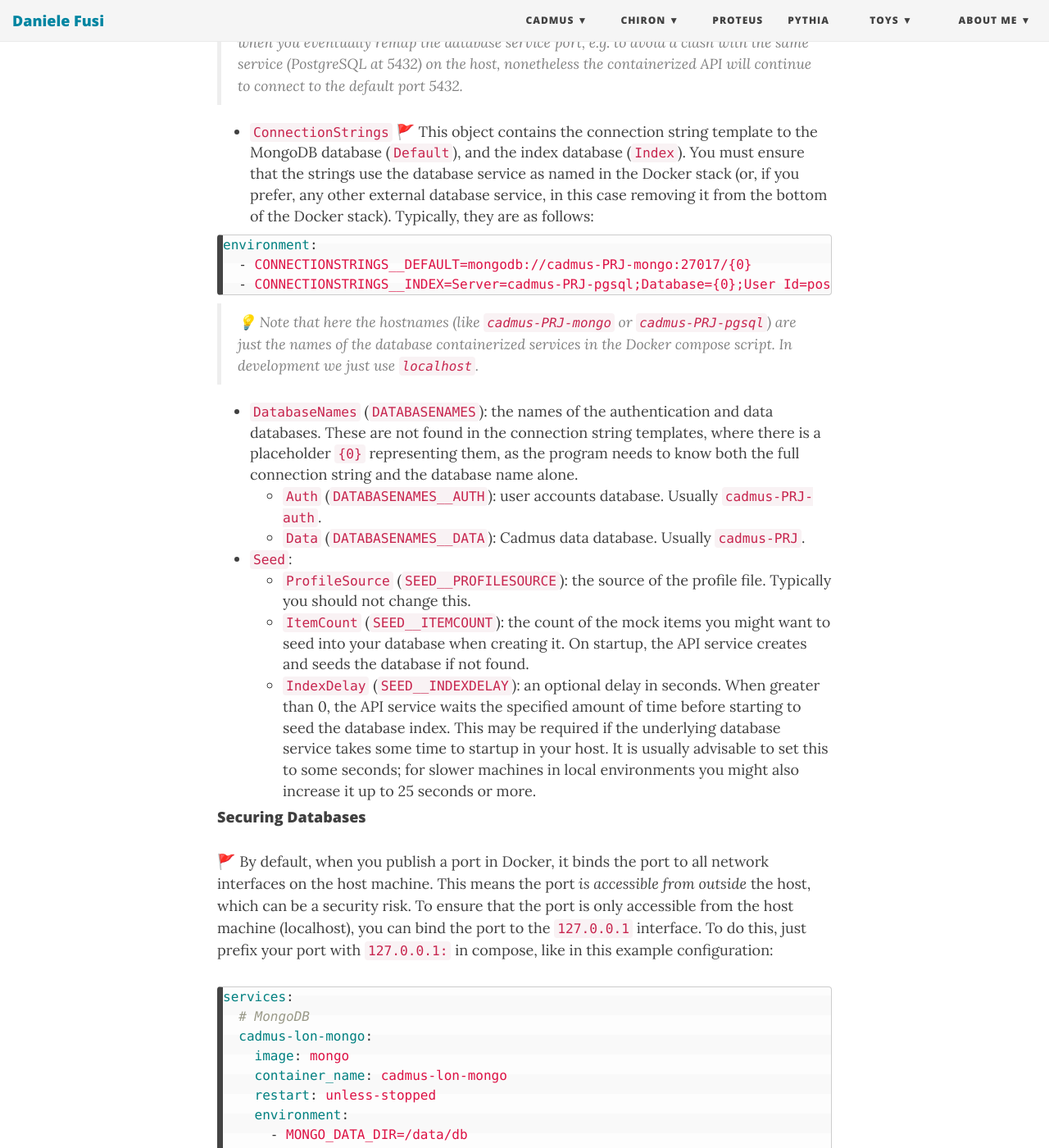
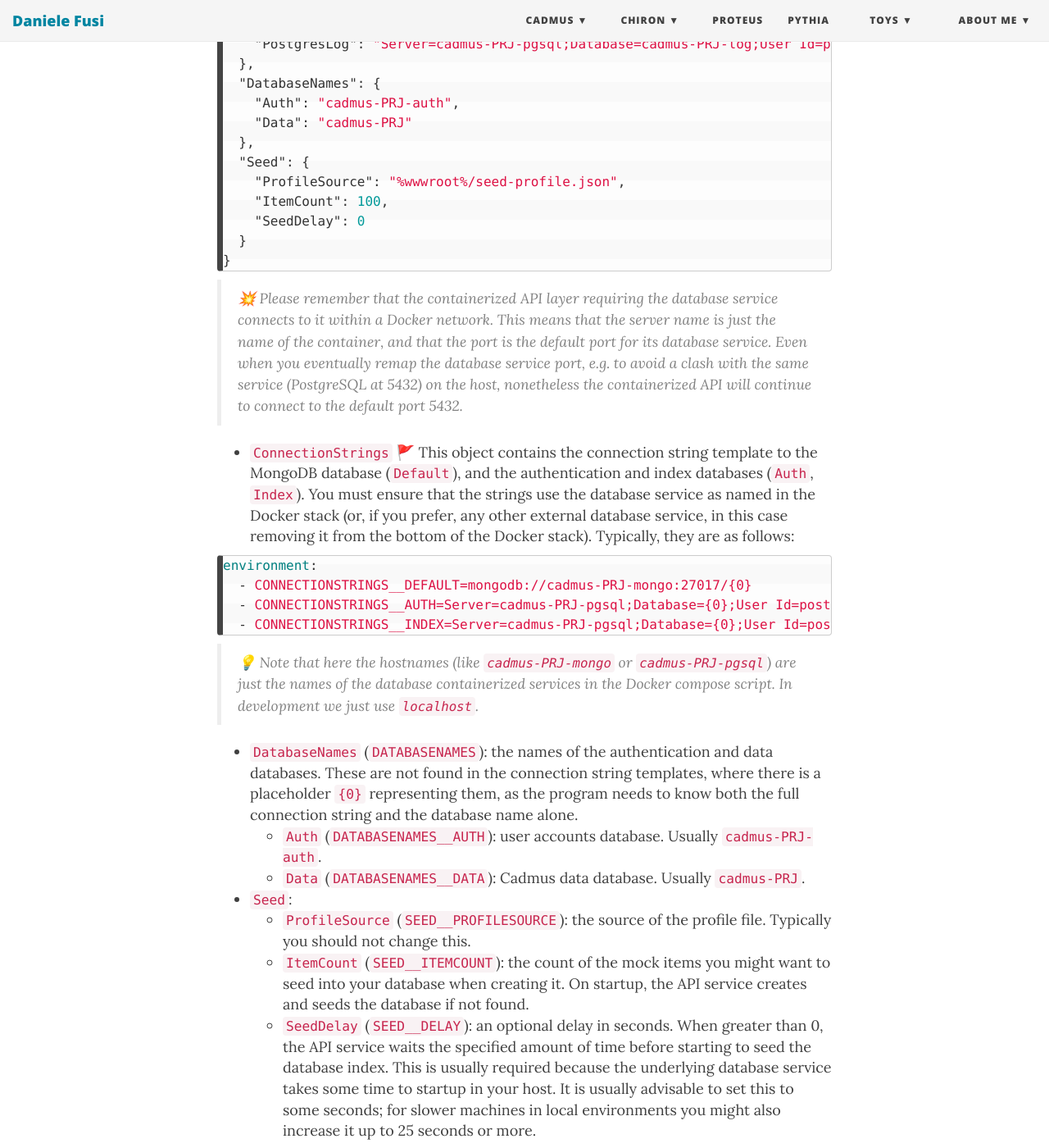
Before and after one commit to Myrmex/overview, a Jekyll site: the page built from cadmus/dev/deploy/hosting.md, in a window 1280 px wide and 1400 px high, scrolled down 10695 px. Shown: the whole window at 82% size. Built offline with Jekyll 4.4.1, drawn with Linux system fonts in a browser that asks for light colours; nearby versions of some CDN libraries; some of the changed text lies outside the part shown.

Commit message:
Update hosting.md

````diff
--- a/cadmus/dev/deploy/hosting.md
+++ b/cadmus/dev/deploy/hosting.md
@@ -129,14 +130,15 @@
 {
   "ConnectionStrings": {
     "Default": "mongodb://localhost:27017/{0}",
-    "Index": "Server=localhost;Database={0};Uid=root;Pwd=mysql;"
+    "Auth": "Server=localhost;Database={0};User Id=postgres;Password=postgres;Include Error Detail=True",
+    "Index": "Server=localhost;Database={0};User Id=postgres;Password=postgres;Include Error Detail=True"
   }
 }
 ```
 
-The path to the `Default` connection property will be `CONNECTIONSTRINGS__DEFAULT` (notice the 2 underscores between its words). This is the name of the environment variable to set for overriding the value of this setting.
+In this context, the path to the `Default` connection property will be `CONNECTIONSTRINGS__DEFAULT` (notice the 2 underscores between its words). This is the name of the environment variable to set for overriding the value of this setting.
 
-When using arrays, use the index of each item in it to refer to that item. So, in an array like this:
+💡 When dealing with _arrays_ in settings, use the index of each item in it to refer to that item. So, in an array like this:
 
 ```json
 "AllowedOrigins": [
@@ -214,6 +216,19 @@
 
 - `Issuer` (`JWT__ISSUER`): the issuer URI.
 - `Audience` (`JWT__AUDIENCE`): the audience URI.
+
+#### Rate Limiting
+
+Cadmus API also provides a rate limiting mechanism, which by default is _not_ enabled. If you want to enable it, ensure to carefully calculate the parameters so that you don't cause unwanted service denials. The default settings are:
+
+```json
+"RateLimit": {
+  "IsDisabled": true,
+  "PermitLimit": 100,
+  "QueueLimit": 0,
+  "TimeWindow": "00:01:00"
+},
+```
 
 #### Server
 
@@ -311,8 +326,9 @@
 ```json
 {
   "ConnectionStrings": {
-    "Default": "mongodb://cadmus-PRJ-mongo:27017/{0}",
-    "Index": "Server=cadmus-PRJ-pgsql;Database={0};User Id=postgres;Password=postgres;Include Error Detail=True",
+    "Default": "mongodb://localhost:27017/{0}",
+    "Auth": "Server=localhost;Database={0};User Id=postgres;Password=postgres;Include Error Detail=True",
+    "Index": "Server=localhost;Database={0};User Id=postgres;Password=postgres;Include Error Detail=True",
     "MongoLog": "mongodb://cadmus-PRJ-mongo:27017/cadmus-PRJ-log",
     "PostgresLog": "Server=cadmus-PRJ-pgsql;Database=cadmus-PRJ-log;User Id=postgres;Password=postgres;Include Error Detail=True"
   },
@@ -323,18 +339,19 @@
   "Seed": {
     "ProfileSource": "%wwwroot%/seed-profile.json",
     "ItemCount": 100,
-    "IndexDelay": 0
+    "SeedDelay": 0
   }
 }
 ```
 
 >💥 Please remember that the containerized API layer requiring the database service connects to it within a Docker network. This means that the server name is just the name of the container, and that the port is the default port for its database service. Even when you eventually remap the database service port, e.g. to avoid a clash with the same service (PostgreSQL at 5432) on the host, nonetheless the containerized API will continue to connect to the default port 5432.
 
-- `ConnectionStrings` 🚩 This object contains the connection string template to the MongoDB database (`Default`), and the index database (`Index`). You must ensure that the strings use the database service as named in the Docker stack (or, if you prefer, any other external database service, in this case removing it from the bottom of the Docker stack). Typically, they are as follows:
+- `ConnectionStrings` 🚩 This object contains the connection string template to the MongoDB database (`Default`), and the authentication and index databases (`Auth`, `Index`). You must ensure that the strings use the database service as named in the Docker stack (or, if you prefer, any other external database service, in this case removing it from the bottom of the Docker stack). Typically, they are as follows:
 
 ```yml
 environment:
   - CONNECTIONSTRINGS__DEFAULT=mongodb://cadmus-PRJ-mongo:27017/{0}
+  - CONNECTIONSTRINGS__AUTH=Server=cadmus-PRJ-pgsql;Database={0};User Id=postgres;Password=postgres;Include Error Detail=True
   - CONNECTIONSTRINGS__INDEX=Server=cadmus-PRJ-pgsql;Database={0};User Id=postgres;Password=postgres;Include Error Detail=True
 ```
 
@@ -346,7 +363,7 @@
 - `Seed`:
   - `ProfileSource` (`SEED__PROFILESOURCE`): the source of the profile file. Typically you should not change this.
   - `ItemCount` (`SEED__ITEMCOUNT`): the count of the mock items you might want to seed into your database when creating it. On startup, the API service creates and seeds the database if not found.
-  - `IndexDelay` (`SEED__INDEXDELAY`): an optional delay in seconds. When greater than 0, the API service waits the specified amount of time before starting to seed the database index. This may be required if the underlying database service takes some time to startup in your host. It is usually advisable to set this to some seconds; for slower machines in local environments you might also increase it up to 25 seconds or more.
+  - `SeedDelay` (`SEED__DELAY`): an optional delay in seconds. When greater than 0, the API service waits the specified amount of time before starting to seed the database index. This is usually required because the underlying database service takes some time to startup in your host. It is usually advisable to set this to some seconds; for slower machines in local environments you might also increase it up to 25 seconds or more.
 
 #### Securing Databases
 
````
Also changed, not shown: other parts of cadmus/dev/deploy/hosting.md (+2 -1 lines).
